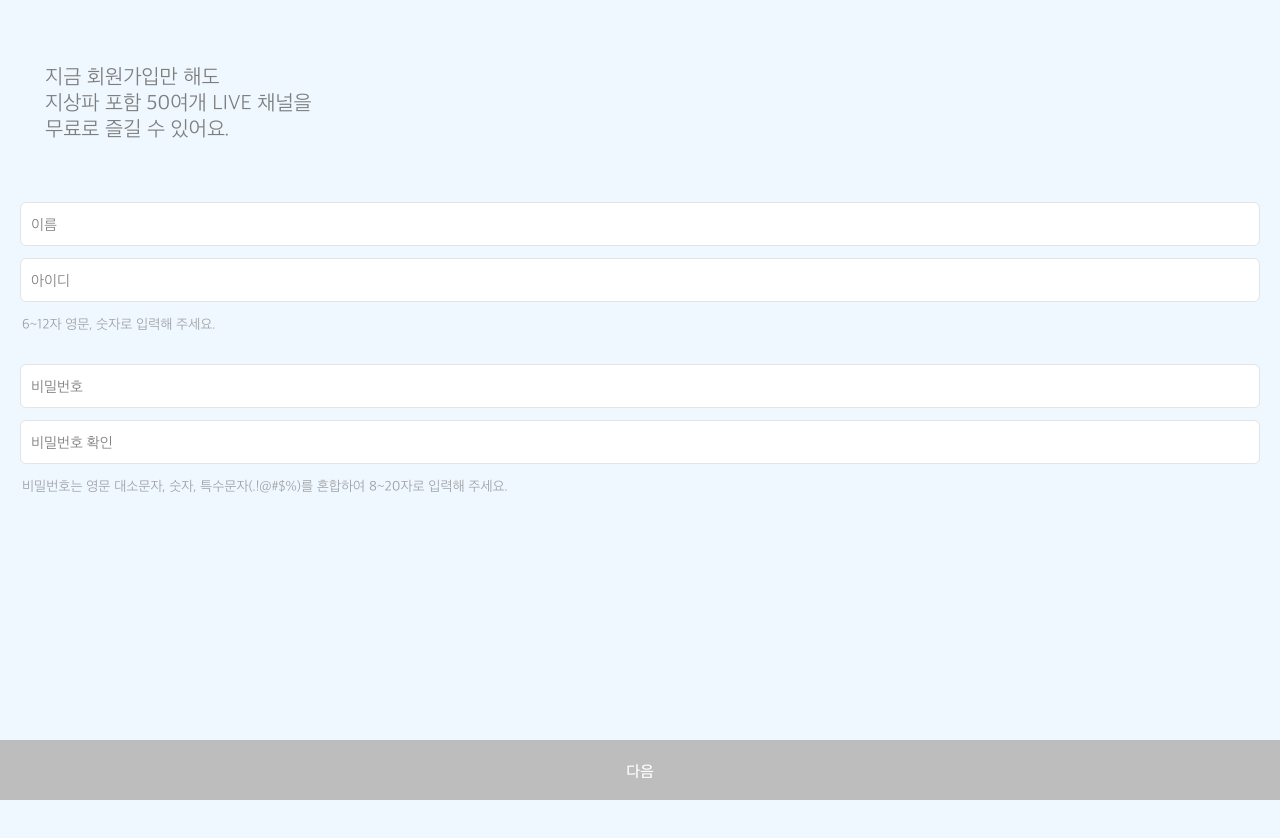
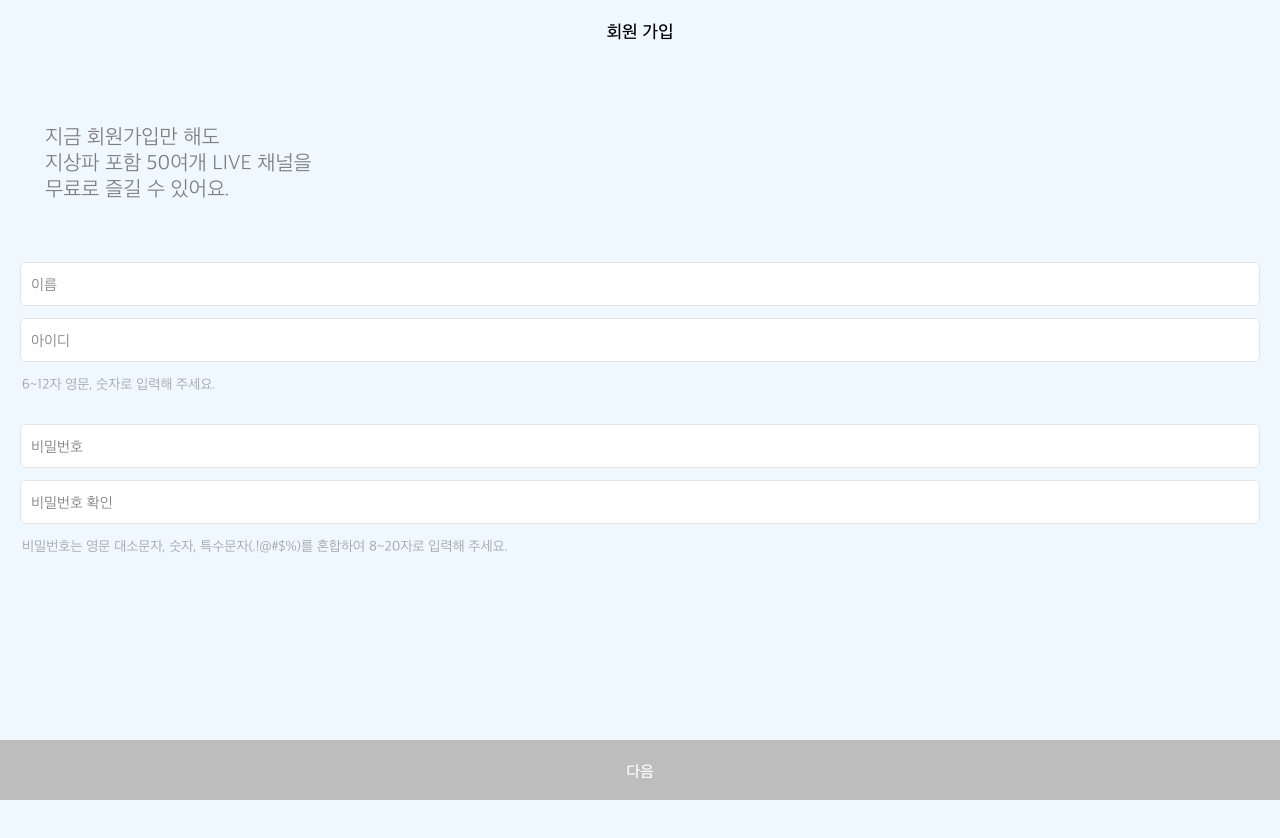
Before and after one commit to nam-yeun-hwa/toy-frontend, a Next.js app: page /join in a window 1280 px wide. Shown: the top 838 px of the page. Before the commit the page ends 800 px from the top, so only its background shows below. Built offline with nearby package versions, Linux system fonts and the light colour scheme.

Commit message:
Feat(Layout, Header):레이아웃 컴포넌트 추가, 헤더 추가

```diff
--- /dev/null
+++ b/src/common/option.ts
@@ -0,0 +1 @@
+export const routerPath = [{ path: '/join', label: '회원 가입' }];
--- /dev/null
+++ b/src/components/common/header/Header.tsx
@@ -0,0 +1,30 @@
+import styled from '@emotion/styled';
+import { routerPath } from 'common/option';
+import { useRouter } from 'next/router';
+import { useEffect, useState } from 'react';
+
+export default function Header(): JSX.Element {
+	const router = useRouter();
+	const [curRouter, setCurRouter] = useState('');
+
+	useEffect(() => {
+		let temp = routerPath.find(v => v.path === router.pathname);
+		if (temp) {
+			setCurRouter(temp.label);
+		}
+	}, []);
+
+	return <HeaderBox>{curRouter}</HeaderBox>;
+}
+
+const HeaderBox = styled.header`
+	position: fixed;
+	top: 0;
+	left: 0;
+	width: 100%;
+	height: calc(60px + env(safe-area-inset-top));
+	font-size: 18px;
+	line-height: 60px;
+	text-align: center;
+	background-color: aliceblue;
+`;
--- /dev/null
+++ b/src/components/layout/Layout.tsx
@@ -0,0 +1,27 @@
+import styled from '@emotion/styled';
+import Header from 'components/common/header/Header';
+
+const LayoutBox = styled.section`
+	position: relative;
+	width: 100%;
+	height: 100%;
+	.container {
+		position: relative;
+		margin-top: 60px;
+		width: 100%;
+		height: 100%;
+	}
+`;
+
+export interface AppLayoutProps {
+	children: React.ReactNode;
+}
+
+export default function Layout({ children }: AppLayoutProps): JSX.Element {
+	return (
+		<LayoutBox>
+			<Header />
+			<div className="container">{children}</div>
+		</LayoutBox>
+	);
+}
--- a/src/pages/join/index.tsx
+++ b/src/pages/join/index.tsx
@@ -1,4 +1,5 @@
 import styled from '@emotion/styled';
+import Layout from 'components/layout/Layout';
 import { Button } from 'components/ui/Button';
 import { DescBox } from 'components/ui/Desc';
 import Text from 'components/ui/Text';
@@ -24,6 +25,7 @@ export default function join(): JSX.Element {
 	};
 
 	return (
+		<Layout>
 			<JoinContainer className="page_container">
 				<p className="txt">
 					지금 <span>회원가입</span>만 해도 <br></br>지상파 포함 50여개 LIVE
@@ -49,6 +51,7 @@ export default function join(): JSX.Element {
 					</form>
 				</FormProvider>
 			</JoinContainer>
+		</Layout>
 	);
 }
 
```
Lines whose indentation alone changed are shown as unchanged.
